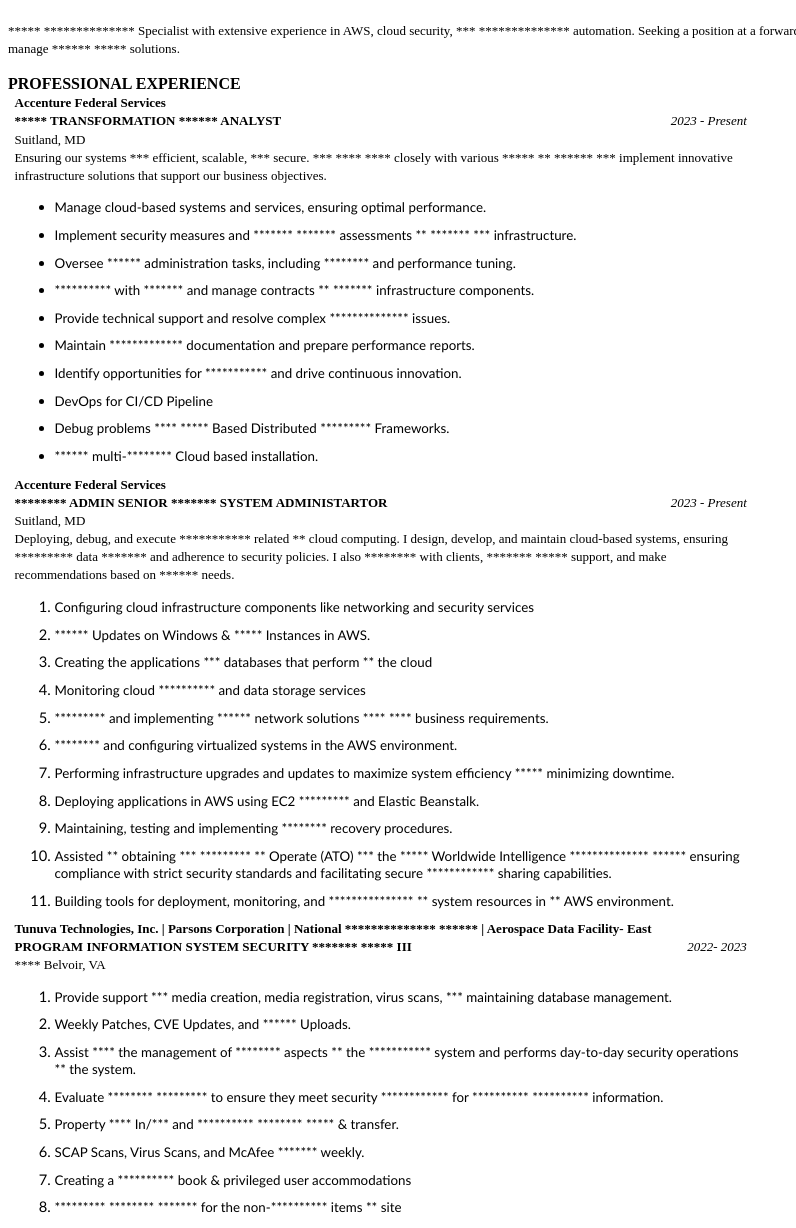
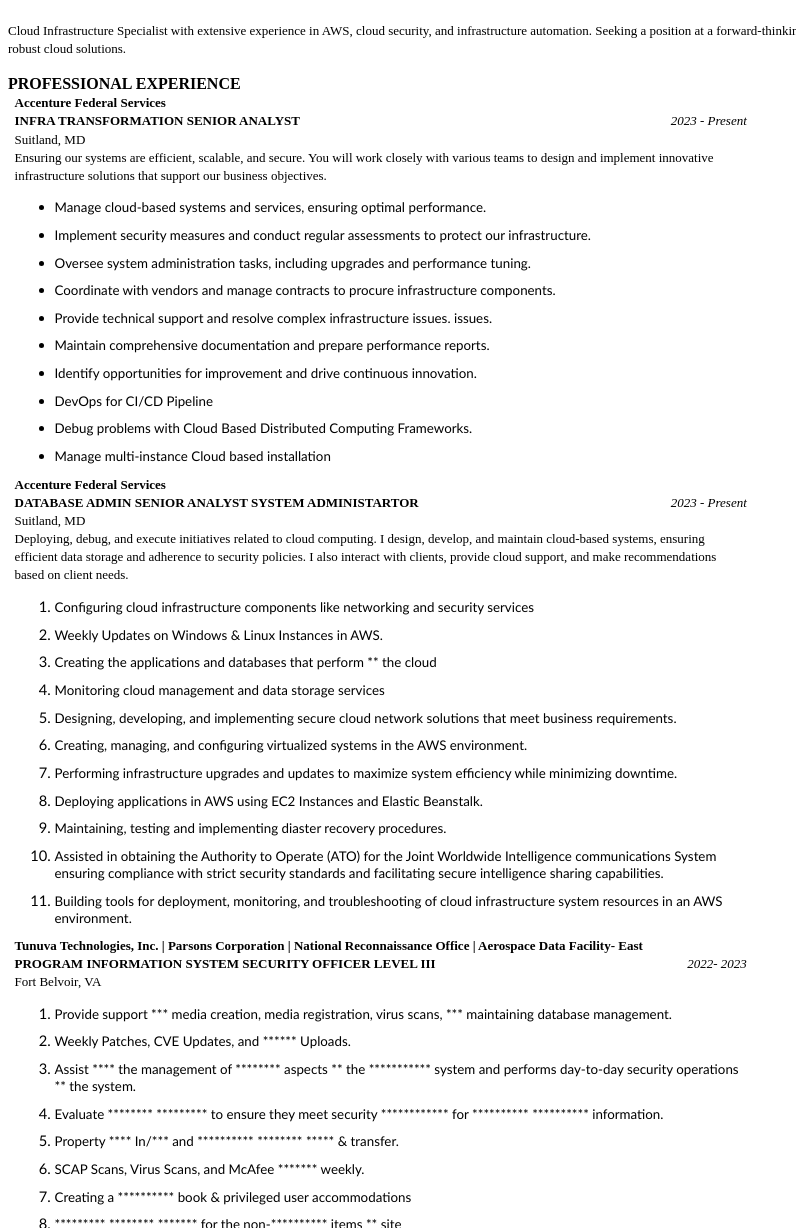
Before and after one commit to taylortn/portfolio, a plain HTML site: page sample-resume.html in a window 1280 px wide. Shown: the part 238-1466 px from the top of the page, without its empty margins (0-796 px from the left). Drawn offline with Linux system fonts and the light colour scheme.

Commit message:
resume changes

```diff
--- a/sample-resume.html
+++ b/sample-resume.html
@@ -54,7 +54,7 @@
     </div>
     <p style='margin:0in;font-size:15px;font-family:"Calibri",sans-serif;'><strong><span style='font-size:11px;font-family:"Bell MT",serif;'>&nbsp;</span></strong></p>
 
-    <p style='margin-top:0in;margin-right:0in;margin-bottom:0in;margin-left:0in;font-size:11.0pt;font-family:"Calibri",sans-serif;line-height:normal;'><span style='font-size:13px;font-family:"Bell MT",serif;'>***** ************** Specialist with extensive experience in AWS, cloud security, *** ************** automation. Seeking a position at a forward-thinking company where I can leverage ** ********* expertise to design, deploy, *** manage ****** ***** solutions.</span></p>
+    <p style='margin-top:0in;margin-right:0in;margin-bottom:0in;margin-left:0in;font-size:11.0pt;font-family:"Calibri",sans-serif;line-height:normal;'><span style='font-size:13px;font-family:"Bell MT",serif;'>Cloud Infrastructure Specialist with extensive experience in AWS, cloud security, and infrastructure automation. Seeking a position at a forward-thinking company where I can leverage my technical expertise to design, deploy, and manage robust cloud solutions.</span></p>
     <p style='margin-top:0in;margin-right:0in;margin-bottom:0in;margin-left:0in;font-size:11.0pt;font-family:"Calibri",sans-serif;line-height:normal;'><span style='font-size:13px;font-family:"Bell MT",serif;'>&nbsp;</span></p>
     <p style='margin-top:0in;margin-right:0in;margin-bottom:0in;margin-left:0in;font-size:11.0pt;font-family:"Calibri",sans-serif;line-height:normal;'><strong><span style='font-size:16px;font-family:"Bell MT",serif;'>PROFESSIONAL</span></strong><strong><span style='font-size:13px;font-family:"Bell MT",serif;'>&nbsp;</span></strong><strong><span style='font-size:16px;font-family:"Bell MT",serif;'>EXPERIENCE</span></strong></p>
     <table style="width: 5.6e+2pt;margin-left:-.5pt;border-collapse:collapse;border:none;">
@@ -66,7 +66,7 @@
             </tr>
             <tr>
                 <td colspan="6" style="width: 445.75pt;border: medium;padding: 0in 5.4pt;height: 13.9pt;vertical-align: top;">
-                    <p style='margin-top:0in;margin-right:0in;margin-bottom:0in;margin-left:0in;font-size:11.0pt;font-family:"Calibri",sans-serif;line-height:normal;'><strong><span style='font-size:13px;font-family:"Bell MT",serif;'>***** TRANSFORMATION ****** ANALYST</span></strong></p>
+                    <p style='margin-top:0in;margin-right:0in;margin-bottom:0in;margin-left:0in;font-size:11.0pt;font-family:"Calibri",sans-serif;line-height:normal;'><strong><span style='font-size:13px;font-family:"Bell MT",serif;'>INFRA TRANSFORMATION SENIOR ANALYST</span></strong></p>
                 </td>
                 <td style="width: 117pt;border: medium;padding: 0in 5.4pt;height: 13.9pt;vertical-align: top;">
                     <p style='margin-top:0in;margin-right:0in;margin-bottom:0in;margin-left:0in;font-size:11.0pt;font-family:"Calibri",sans-serif;text-align:right;line-height:normal;'><em><span style='font-size:13px;font-family:"Bell MT",serif;'>2023 - Present</span></em></p>
@@ -79,19 +79,19 @@
             </tr>
             <tr>
                 <td colspan="7" style="width: 562.75pt;border: medium;padding: 0in 5.4pt;vertical-align: top;">
-                    <p style='margin-top:0in;margin-right:0in;margin-bottom:0in;margin-left:0in;font-size:11.0pt;font-family:"Calibri",sans-serif;line-height:normal;'><span style='font-size:13px;font-family:"Bell MT",serif;'>Ensuring our systems *** efficient, scalable, *** secure. *** **** **** closely with various ***** ** ****** *** implement innovative infrastructure solutions that support our business objectives.</span></p>
+                    <p style='margin-top:0in;margin-right:0in;margin-bottom:0in;margin-left:0in;font-size:11.0pt;font-family:"Calibri",sans-serif;line-height:normal;'><span style='font-size:13px;font-family:"Bell MT",serif;'>Ensuring our systems are efficient, scalable, and secure. You will work closely with various teams to design and implement innovative infrastructure solutions that support our business objectives.</span></p>
                     <div style='margin-top:0in;margin-right:0in;margin-bottom:8.0pt;margin-left:0in;font-size:11.0pt;font-family:"Calibri",sans-serif;'>
                         <ul style="margin-bottom:0in;list-style-type: disc;">
                             <li style='margin-top:0in;margin-right:0in;margin-bottom:8.0pt;margin-left:0in;font-size:11.0pt;font-family:"Calibri",sans-serif;'><span style="font-size:10.0pt;;">Manage cloud-based systems and services, ensuring optimal performance.</span></li>
-                            <li style='margin-top:0in;margin-right:0in;margin-bottom:8.0pt;margin-left:0in;font-size:11.0pt;font-family:"Calibri",sans-serif;'><span style="font-size:10.0pt;;">Implement security measures and ******* ******* assessments ** ******* *** infrastructure.</span></li>
-                            <li style='margin-top:0in;margin-right:0in;margin-bottom:8.0pt;margin-left:0in;font-size:11.0pt;font-family:"Calibri",sans-serif;'><span style="font-size:10.0pt;;">Oversee ****** administration tasks, including ******** and performance tuning.</span></li>
-                            <li style='margin-top:0in;margin-right:0in;margin-bottom:8.0pt;margin-left:0in;font-size:11.0pt;font-family:"Calibri",sans-serif;'><span style="font-size:10.0pt;;">********** with ******* and manage contracts ** ******* infrastructure components.</span></li>
-                            <li style='margin-top:0in;margin-right:0in;margin-bottom:8.0pt;margin-left:0in;font-size:11.0pt;font-family:"Calibri",sans-serif;'><span style="font-size:10.0pt;;">Provide technical support and resolve complex ************** issues.</span></li>
-                            <li style='margin-top:0in;margin-right:0in;margin-bottom:8.0pt;margin-left:0in;font-size:11.0pt;font-family:"Calibri",sans-serif;'><span style="font-size:10.0pt;;">Maintain ************* documentation and prepare performance reports.</span></li>
-                            <li style='margin-top:0in;margin-right:0in;margin-bottom:8.0pt;margin-left:0in;font-size:11.0pt;font-family:"Calibri",sans-serif;'><span style="font-size:10.0pt;;">Identify opportunities for *********** and drive continuous innovation.</span></li>
+                            <li style='margin-top:0in;margin-right:0in;margin-bottom:8.0pt;margin-left:0in;font-size:11.0pt;font-family:"Calibri",sans-serif;'><span style="font-size:10.0pt;;">Implement security measures and conduct regular assessments to protect our infrastructure.</span></li>
+                            <li style='margin-top:0in;margin-right:0in;margin-bottom:8.0pt;margin-left:0in;font-size:11.0pt;font-family:"Calibri",sans-serif;'><span style="font-size:10.0pt;;">Oversee system administration tasks, including upgrades and performance tuning.</span></li>
+                            <li style='margin-top:0in;margin-right:0in;margin-bottom:8.0pt;margin-left:0in;font-size:11.0pt;font-family:"Calibri",sans-serif;'><span style="font-size:10.0pt;;">Coordinate with vendors and manage contracts to procure infrastructure components.</span></li>
+                            <li style='margin-top:0in;margin-right:0in;margin-bottom:8.0pt;margin-left:0in;font-size:11.0pt;font-family:"Calibri",sans-serif;'><span style="font-size:10.0pt;;">Provide technical support and resolve complex infrastructure issues. issues.</span></li>
+                            <li style='margin-top:0in;margin-right:0in;margin-bottom:8.0pt;margin-left:0in;font-size:11.0pt;font-family:"Calibri",sans-serif;'><span style="font-size:10.0pt;;">Maintain comprehensive documentation and prepare performance reports.</span></li>
+                            <li style='margin-top:0in;margin-right:0in;margin-bottom:8.0pt;margin-left:0in;font-size:11.0pt;font-family:"Calibri",sans-serif;'><span style="font-size:10.0pt;;">Identify opportunities for improvement and drive continuous innovation.</span></li>
                             <li style='margin-top:0in;margin-right:0in;margin-bottom:8.0pt;margin-left:0in;font-size:11.0pt;font-family:"Calibri",sans-serif;'><span style="font-size:10.0pt;;">DevOps for CI/CD Pipeline</span></li>
-                            <li style='margin-top:0in;margin-right:0in;margin-bottom:8.0pt;margin-left:0in;font-size:11.0pt;font-family:"Calibri",sans-serif;'><span style="font-size:10.0pt;;">Debug problems **** ***** Based Distributed ********* Frameworks.</span></li>
-                            <li style='margin-top:0in;margin-right:0in;margin-bottom:8.0pt;margin-left:0in;font-size:11.0pt;font-family:"Calibri",sans-serif;'><span style="font-size:10.0pt;;">****** multi-******** Cloud based installation.</span></li>
+                            <li style='margin-top:0in;margin-right:0in;margin-bottom:8.0pt;margin-left:0in;font-size:11.0pt;font-family:"Calibri",sans-serif;'><span style="font-size:10.0pt;;">Debug problems with Cloud Based Distributed Computing Frameworks.</span></li>
+                            <li style='margin-top:0in;margin-right:0in;margin-bottom:8.0pt;margin-left:0in;font-size:11.0pt;font-family:"Calibri",sans-serif;'><span style="font-size:10.0pt;;">Manage multi-instance Cloud based installation</span></li>
                         </ul>
                     </div>
                 </td>
@@ -103,7 +103,7 @@
             </tr>
             <tr>
                 <td colspan="5" style="width: 440.45pt;border: medium;padding: 0in 5.4pt;height: 13.9pt;vertical-align: top;">
-                    <p style='margin-top:0in;margin-right:0in;margin-bottom:0in;margin-left:0in;font-size:11.0pt;font-family:"Calibri",sans-serif;line-height:normal;'><strong><span style='font-size:13px;font-family:"Bell MT",serif;'>******** ADMIN SENIOR ******* SYSTEM ADMINISTARTOR</span></strong></p>
+                    <p style='margin-top:0in;margin-right:0in;margin-bottom:0in;margin-left:0in;font-size:11.0pt;font-family:"Calibri",sans-serif;line-height:normal;'><strong><span style='font-size:13px;font-family:"Bell MT",serif;'>DATABASE ADMIN SENIOR ANALYST SYSTEM ADMINISTARTOR</span></strong></p>
                 </td>
                 <td colspan="2" style="width: 122.3pt;border: medium;padding: 0in 5.4pt;height: 13.9pt;vertical-align: top;">
                     <p style='margin-top:0in;margin-right:0in;margin-bottom:0in;margin-left:0in;font-size:11.0pt;font-family:"Calibri",sans-serif;text-align:right;line-height:normal;'><em><span style='font-size:13px;font-family:"Bell MT",serif;'>2023 - Present</span></em></p>
@@ -116,32 +116,32 @@
             </tr>
             <tr>
                 <td colspan="7" style="width: 562.75pt;border: medium;padding: 0in 5.4pt;vertical-align: top;">
-                    <p style='margin-top:0in;margin-right:0in;margin-bottom:0in;margin-left:0in;font-size:11.0pt;font-family:"Calibri",sans-serif;line-height:normal;'><span style='font-size:13px;font-family:"Bell MT",serif;'>Deploying, debug, and execute *********** related ** cloud computing. I design, develop, and maintain cloud-based systems, ensuring ********* data ******* and adherence to security policies. I also ******** with clients, ******* ***** support, and make recommendations based on ****** needs.</span></p>
+                    <p style='margin-top:0in;margin-right:0in;margin-bottom:0in;margin-left:0in;font-size:11.0pt;font-family:"Calibri",sans-serif;line-height:normal;'><span style='font-size:13px;font-family:"Bell MT",serif;'>Deploying, debug, and execute initiatives related to cloud computing. I design, develop, and maintain cloud-based systems, ensuring efficient data storage and adherence to security policies. I also interact with clients, provide cloud support, and make recommendations based on client needs.</span></p>
                     <div style='margin-top:0in;margin-right:0in;margin-bottom:8.0pt;margin-left:0in;font-size:11.0pt;font-family:"Calibri",sans-serif;'>
                         <ul style="margin-bottom:0in;list-style-type: undefined;">
                             <li style='margin-top:0in;margin-right:0in;margin-bottom:8.0pt;margin-left:0in;font-size:11.0pt;font-family:"Calibri",sans-serif;'><span style="font-size:10.0pt;;">Configuring cloud infrastructure components like networking and security services&nbsp;</span></li>
-                            <li style='margin-top:0in;margin-right:0in;margin-bottom:8.0pt;margin-left:0in;font-size:11.0pt;font-family:"Calibri",sans-serif;'><span style="font-size:10.0pt;;">****** Updates on Windows &amp; ***** Instances in AWS.</span></li>
-                            <li style='margin-top:0in;margin-right:0in;margin-bottom:8.0pt;margin-left:0in;font-size:11.0pt;font-family:"Calibri",sans-serif;'><span style="font-size:10.0pt;;">Creating the applications *** databases that perform ** the cloud</span></li>
-                            <li style='margin-top:0in;margin-right:0in;margin-bottom:8.0pt;margin-left:0in;font-size:11.0pt;font-family:"Calibri",sans-serif;'><span style="font-size:10.0pt;;">Monitoring cloud ********** and data storage services</span></li>
-                            <li style='margin-top:0in;margin-right:0in;margin-bottom:8.0pt;margin-left:0in;font-size:11.0pt;font-family:"Calibri",sans-serif;'><span style="font-size:10.0pt;;">********* and implementing ****** network solutions **** **** business requirements.</span></li>
-                            <li style='margin-top:0in;margin-right:0in;margin-bottom:8.0pt;margin-left:0in;font-size:11.0pt;font-family:"Calibri",sans-serif;'><span style="font-size:10.0pt;;">******** and configuring virtualized systems in the AWS environment.</span></li>
-                            <li style='margin-top:0in;margin-right:0in;margin-bottom:8.0pt;margin-left:0in;font-size:11.0pt;font-family:"Calibri",sans-serif;'><span style="font-size:10.0pt;;">Performing infrastructure upgrades and updates to maximize system efficiency ***** minimizing downtime.</span></li>
-                            <li style='margin-top:0in;margin-right:0in;margin-bottom:8.0pt;margin-left:0in;font-size:11.0pt;font-family:"Calibri",sans-serif;'><span style="font-size:10.0pt;;">Deploying applications in AWS using EC2 ********* and Elastic Beanstalk.</span></li>
-                            <li style='margin-top:0in;margin-right:0in;margin-bottom:8.0pt;margin-left:0in;font-size:11.0pt;font-family:"Calibri",sans-serif;'><span style="font-size:10.0pt;;">Maintaining, testing and implementing ******** recovery procedures.</span></li>
-                            <li style='margin-top:0in;margin-right:0in;margin-bottom:8.0pt;margin-left:0in;font-size:11.0pt;font-family:"Calibri",sans-serif;'><span style="font-size:10.0pt;;">Assisted ** obtaining *** ********* ** Operate (ATO) *** the ***** Worldwide Intelligence ************** ****** ensuring compliance with strict security standards and facilitating secure ************ sharing capabilities.</span></li>
-                            <li style='margin-top:0in;margin-right:0in;margin-bottom:8.0pt;margin-left:0in;font-size:11.0pt;font-family:"Calibri",sans-serif;'><span style="font-size:10.0pt;;">Building tools for deployment, monitoring, and *************** ** system resources in ** AWS environment.&nbsp;</span></li>
+                            <li style='margin-top:0in;margin-right:0in;margin-bottom:8.0pt;margin-left:0in;font-size:11.0pt;font-family:"Calibri",sans-serif;'><span style="font-size:10.0pt;;">Weekly Updates on Windows &amp; Linux Instances in AWS.</span></li>
+                            <li style='margin-top:0in;margin-right:0in;margin-bottom:8.0pt;margin-left:0in;font-size:11.0pt;font-family:"Calibri",sans-serif;'><span style="font-size:10.0pt;;">Creating the applications and databases that perform ** the cloud</span></li>
+                            <li style='margin-top:0in;margin-right:0in;margin-bottom:8.0pt;margin-left:0in;font-size:11.0pt;font-family:"Calibri",sans-serif;'><span style="font-size:10.0pt;;">Monitoring cloud management and data storage services</span></li>
+                            <li style='margin-top:0in;margin-right:0in;margin-bottom:8.0pt;margin-left:0in;font-size:11.0pt;font-family:"Calibri",sans-serif;'><span style="font-size:10.0pt;;"> Designing, developing, and implementing secure cloud network solutions that meet business requirements.</span></li>
+                            <li style='margin-top:0in;margin-right:0in;margin-bottom:8.0pt;margin-left:0in;font-size:11.0pt;font-family:"Calibri",sans-serif;'><span style="font-size:10.0pt;;"> Creating, managing, and configuring virtualized systems in the AWS environment.</span></li>
+                            <li style='margin-top:0in;margin-right:0in;margin-bottom:8.0pt;margin-left:0in;font-size:11.0pt;font-family:"Calibri",sans-serif;'><span style="font-size:10.0pt;;">Performing infrastructure upgrades and updates to maximize system efficiency while minimizing downtime.</span></li>
+                            <li style='margin-top:0in;margin-right:0in;margin-bottom:8.0pt;margin-left:0in;font-size:11.0pt;font-family:"Calibri",sans-serif;'><span style="font-size:10.0pt;;">Deploying applications in AWS using EC2 Instances and Elastic Beanstalk.</span></li>
+                            <li style='margin-top:0in;margin-right:0in;margin-bottom:8.0pt;margin-left:0in;font-size:11.0pt;font-family:"Calibri",sans-serif;'><span style="font-size:10.0pt;;">Maintaining, testing and implementing diaster recovery procedures.</span></li>
+                            <li style='margin-top:0in;margin-right:0in;margin-bottom:8.0pt;margin-left:0in;font-size:11.0pt;font-family:"Calibri",sans-serif;'><span style="font-size:10.0pt;;">Assisted in obtaining the Authority to Operate (ATO) for the Joint Worldwide Intelligence communications System ensuring compliance with strict security standards and facilitating secure intelligence sharing capabilities.</span></li>
+                            <li style='margin-top:0in;margin-right:0in;margin-bottom:8.0pt;margin-left:0in;font-size:11.0pt;font-family:"Calibri",sans-serif;'><span style="font-size:10.0pt;;">Building tools for deployment, monitoring, and troubleshooting of cloud infrastructure system resources in an AWS environment.&nbsp;</span></li>
                         </ul>
                     </div>
                 </td>
             </tr>
             <tr>
                 <td colspan="7" style="width: 562.75pt;border: medium;padding: 0in 5.4pt;vertical-align: top;">
-                    <p style='margin-top:0in;margin-right:0in;margin-bottom:0in;margin-left:0in;font-size:11.0pt;font-family:"Calibri",sans-serif;line-height:normal;'><strong><span style='font-size:13px;font-family:"Bell MT",serif;'>Tunuva Technologies, Inc. | Parsons Corporation | National ************** ****** | Aerospace Data Facility- East&nbsp;</span></strong></p>
+                    <p style='margin-top:0in;margin-right:0in;margin-bottom:0in;margin-left:0in;font-size:11.0pt;font-family:"Calibri",sans-serif;line-height:normal;'><strong><span style='font-size:13px;font-family:"Bell MT",serif;'>Tunuva Technologies, Inc. | Parsons Corporation | National Reconnaissance Office | Aerospace Data Facility- East &nbsp;</span></strong></p>
                 </td>
             </tr>
             <tr>
                 <td colspan="3" style="width: 365.95pt;border: medium;padding: 0in 5.4pt;vertical-align: top;">
-                    <p style='margin-top:0in;margin-right:0in;margin-bottom:0in;margin-left:0in;font-size:11.0pt;font-family:"Calibri",sans-serif;line-height:normal;'><strong><span style='font-size:13px;font-family:"Bell MT",serif;'>PROGRAM INFORMATION SYSTEM SECURITY ******* ***** III</span></strong></p>
+                    <p style='margin-top:0in;margin-right:0in;margin-bottom:0in;margin-left:0in;font-size:11.0pt;font-family:"Calibri",sans-serif;line-height:normal;'><strong><span style='font-size:13px;font-family:"Bell MT",serif;'> PROGRAM INFORMATION SYSTEM SECURITY OFFICER LEVEL III </span></strong></p>
                 </td>
                 <td colspan="4" style="width: 196.8pt;border: medium;padding: 0in 5.4pt;vertical-align: top;">
                     <p style='margin-top:0in;margin-right:0in;margin-bottom:0in;margin-left:0in;font-size:11.0pt;font-family:"Calibri",sans-serif;text-align:right;line-height:normal;'><em><span style='font-size:13px;font-family:"Bell MT",serif;'>2022- 2023</span></em></p>
@@ -149,7 +149,7 @@
             </tr>
             <tr>
                 <td colspan="2" style="width: 319.2pt;border: medium;padding: 0in 5.4pt;vertical-align: top;">
-                    <p style='margin-top:0in;margin-right:0in;margin-bottom:0in;margin-left:0in;font-size:11.0pt;font-family:"Calibri",sans-serif;line-height:normal;'><span style='font-size:13px;font-family:"Bell MT",serif;'>**** Belvoir, VA</span></p>
+                    <p style='margin-top:0in;margin-right:0in;margin-bottom:0in;margin-left:0in;font-size:11.0pt;font-family:"Calibri",sans-serif;line-height:normal;'><span style='font-size:13px;font-family:"Bell MT",serif;'> Fort Belvoir, VA</span></p>
                 </td>
                 <td colspan="5" style="width: 243.55pt;border: medium;padding: 0in 5.4pt;vertical-align: top;">
                     <p style='margin-top:0in;margin-right:0in;margin-bottom:0in;margin-left:0in;font-size:11.0pt;font-family:"Calibri",sans-serif;line-height:normal;'><span style='font-size:13px;font-family:"Bell MT",serif;'>&nbsp;</span></p>
```
